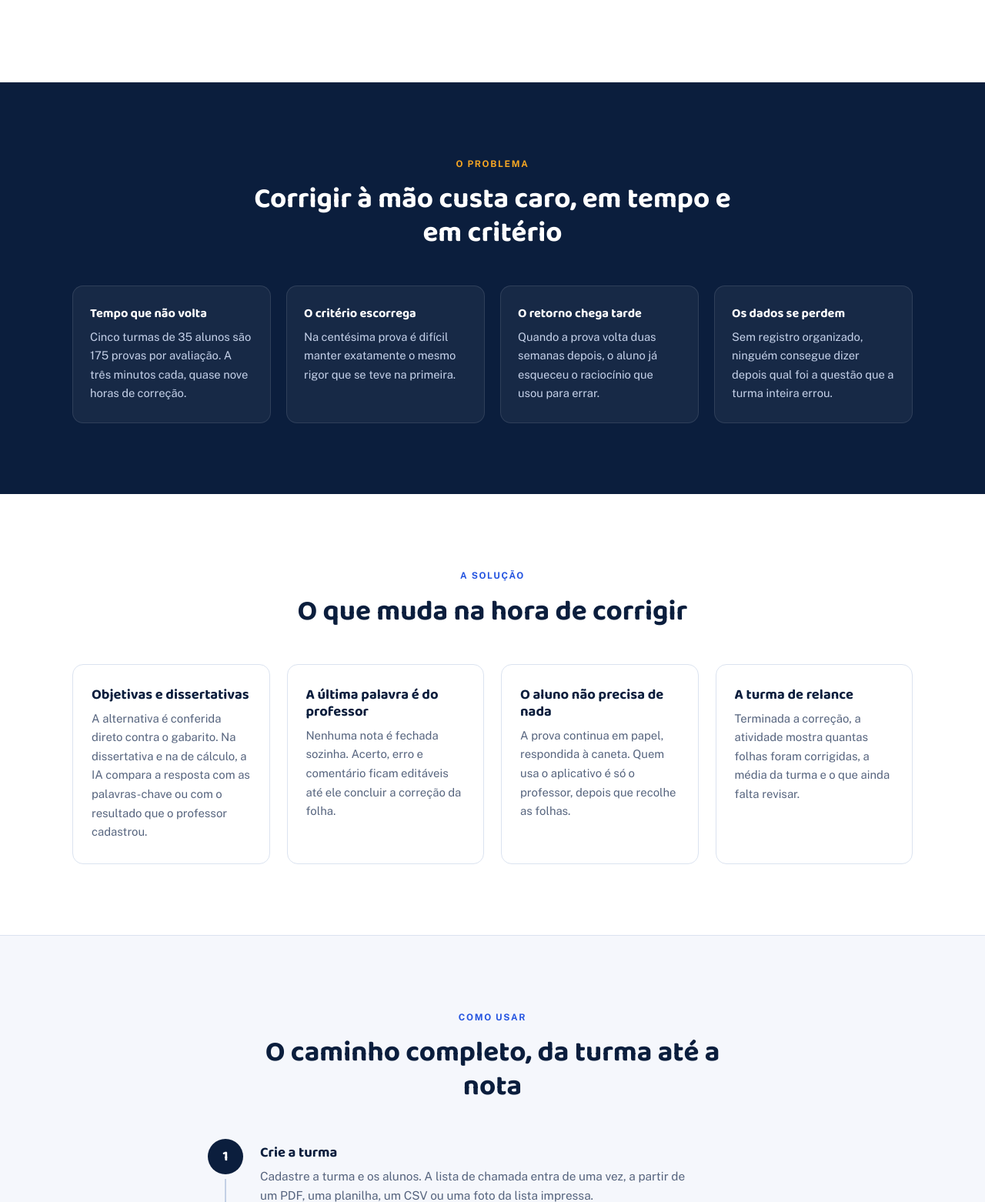
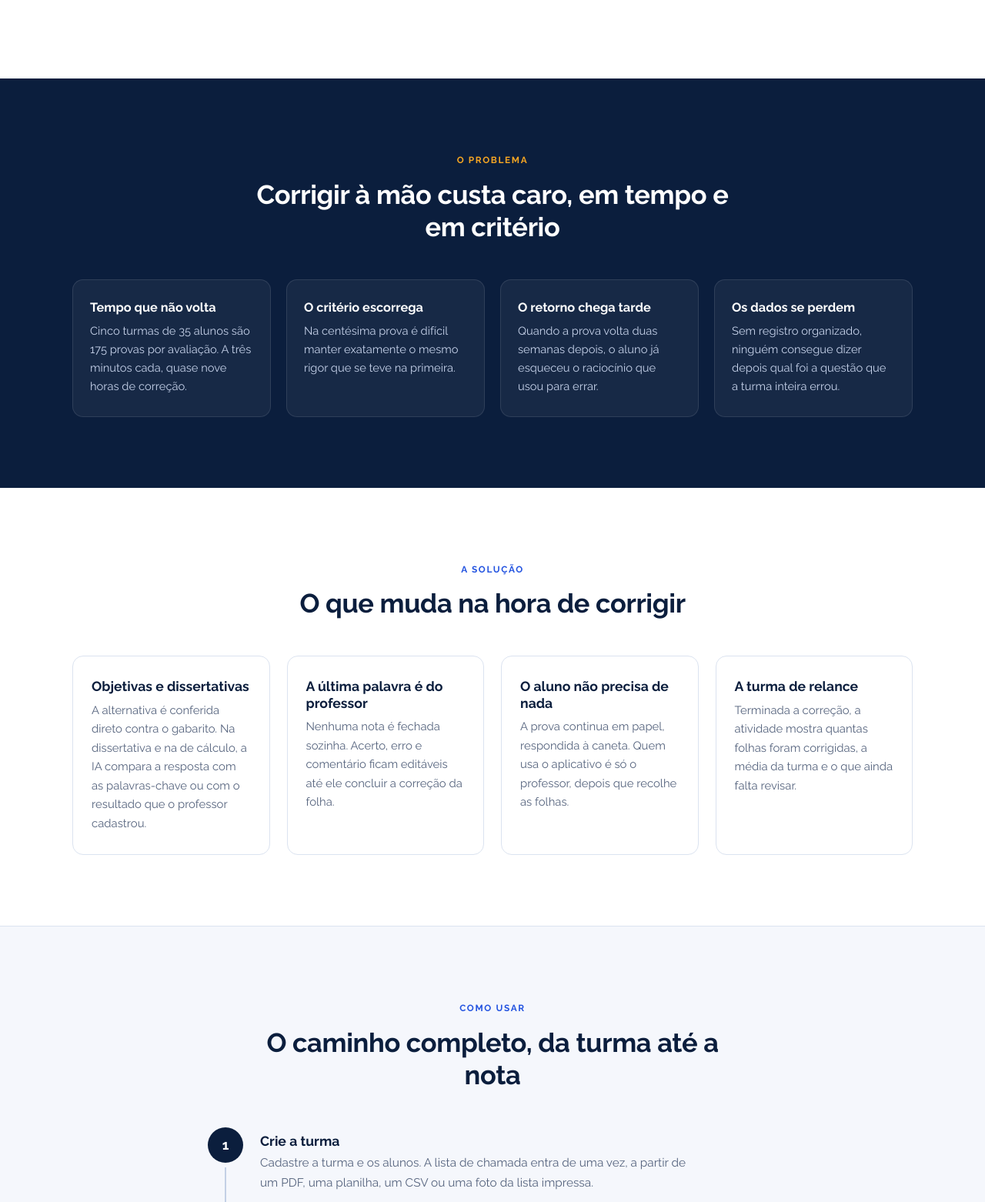
Before and after one commit to dellamuraissa-souza/Edusync-site, a plain HTML site: page index.html in a window 1280 px wide. Shown: the part 1238-2800 px from the top of the page at 77% size. Drawn offline with nearby package versions, Linux system fonts and the light colour scheme.

Commit message:
Add files via upload

```diff
--- a/index.html
+++ b/index.html
@@ -12,15 +12,19 @@
   <meta property="og:type" content="website">
   <meta property="og:title" content="EduSync — Correção de provas pela câmera do celular">
   <meta property="og:description" content="TCC de Desenvolvimento de Sistemas: o professor fotografa a folha, o sistema lê e corrige, e a última palavra continua sendo dele.">
-  <meta property="og:image" content="logo_escrita_lateral.png">
+  <meta property="og:image" content="og-image.png">
   <meta property="og:locale" content="pt_BR">
 
-  <link rel="icon" href="logo_escrita_lateral.png">
+  <!-- Ícone da aba: o símbolo do app, não o logo escrito. A palavra
+       inteira espremida em 16 pixels virava um borrão. -->
+  <link rel="icon" type="image/png" href="favicon.png">
+  <link rel="apple-touch-icon" href="apple-touch-icon.png">
 
   <!-- Fontes do Google -->
   <link rel="preconnect" href="https://fonts.googleapis.com">
   <link rel="preconnect" href="https://fonts.gstatic.com" crossorigin>
-  <link href="https://fonts.googleapis.com/css2?family=Baloo+2:wght@600;700;800&family=Public+Sans:wght@400;500;600;700&display=swap" rel="stylesheet">
+  <!-- Raleway: a mesma fonte do aplicativo, nos mesmos pesos (400 a 700) -->
+  <link href="https://fonts.googleapis.com/css2?family=Raleway:wght@400;500;600;700&display=swap" rel="stylesheet">
 
   <!-- Nosso CSS -->
   <link rel="stylesheet" href="style.css">
--- a/style.css
+++ b/style.css
@@ -28,8 +28,11 @@ html {
   scroll-padding-top: var(--altura-cabecalho);
 }
 
+/* Raleway em tudo: é a fonte do aplicativo, nos mesmos quatro pesos que
+   ele carrega (400, 500, 600 e 700). Site e app passam a ser a mesma coisa
+   olhando de longe. */
 body {
-  font-family: "Public Sans", sans-serif;
+  font-family: "Raleway", sans-serif;
   line-height: 1.65;
   color: var(--texto);
   background-color: var(--branco);
@@ -38,22 +41,24 @@ body {
 h1,
 h2,
 h3 {
-  font-family: "Baloo 2", sans-serif;
-  line-height: 1.2;
+  font-family: "Raleway", sans-serif;
+  font-weight: 700;
+  line-height: 1.22;
   color: var(--azul-marinho);
 }
 
+/* Raleway é mais estreita que a fonte de título anterior, então os
+   títulos grandes pedem um pouco menos de espaço entre as letras. */
 h1 {
-  font-size: clamp(2rem, 5vw, 3.1rem);
-  font-weight: 800;
+  font-size: clamp(2rem, 5vw, 3rem);
+  letter-spacing: -0.015em;
 }
 h2 {
-  font-size: clamp(1.6rem, 3.4vw, 2.3rem);
-  font-weight: 700;
+  font-size: clamp(1.55rem, 3.2vw, 2.15rem);
+  letter-spacing: -0.01em;
 }
 h3 {
-  font-size: 1.15rem;
-  font-weight: 700;
+  font-size: 1.1rem;
 }
 
 ul,
@@ -184,7 +189,7 @@ button:focus-visible {
 /* A imagem do logo já vem recortada, sem margem vazia em volta,
    então a altura aqui é a altura que ele realmente ocupa. */
 .logo__imagem {
-  height: 34px;
+  height: 42px;
   width: auto;
   object-fit: contain;
 }
@@ -215,9 +220,10 @@ button:focus-visible {
 }
 
 /* Classe colocada pelo JavaScript na seção que está na tela */
+/* Só a cor muda: a pílula escura atrás do item ativo ficava embaçada
+   em cima do azul do cabeçalho. */
 .menu__link--ativo {
   color: var(--laranja);
-  background-color: rgba(245, 166, 35, 0.14);
 }
 
 .menu__link--destaque {
@@ -445,9 +451,8 @@ button:focus-visible {
   color: var(--branco);
   display: grid;
   place-items: center;
-  font-family: "Baloo 2", sans-serif;
   font-weight: 700;
-  font-size: 1.15rem;
+  font-size: 1.1rem;
 }
 
 .passo__texto {
@@ -507,7 +512,6 @@ button:focus-visible {
 }
 
 .tec-grupo h3 {
-  font-family: "Public Sans", sans-serif;
   font-size: 0.8rem;
   letter-spacing: 0.08em;
   text-transform: uppercase;
@@ -790,7 +794,7 @@ button:focus-visible {
     padding: 5px 10px;
   }
   .logo__imagem {
-    height: 28px;
+    height: 34px;
   }
   .hero__texto {
     display: flex;
```
Also changed, not shown: apple-touch-icon.png (added), favicon.png (added), og-image.png (added).
